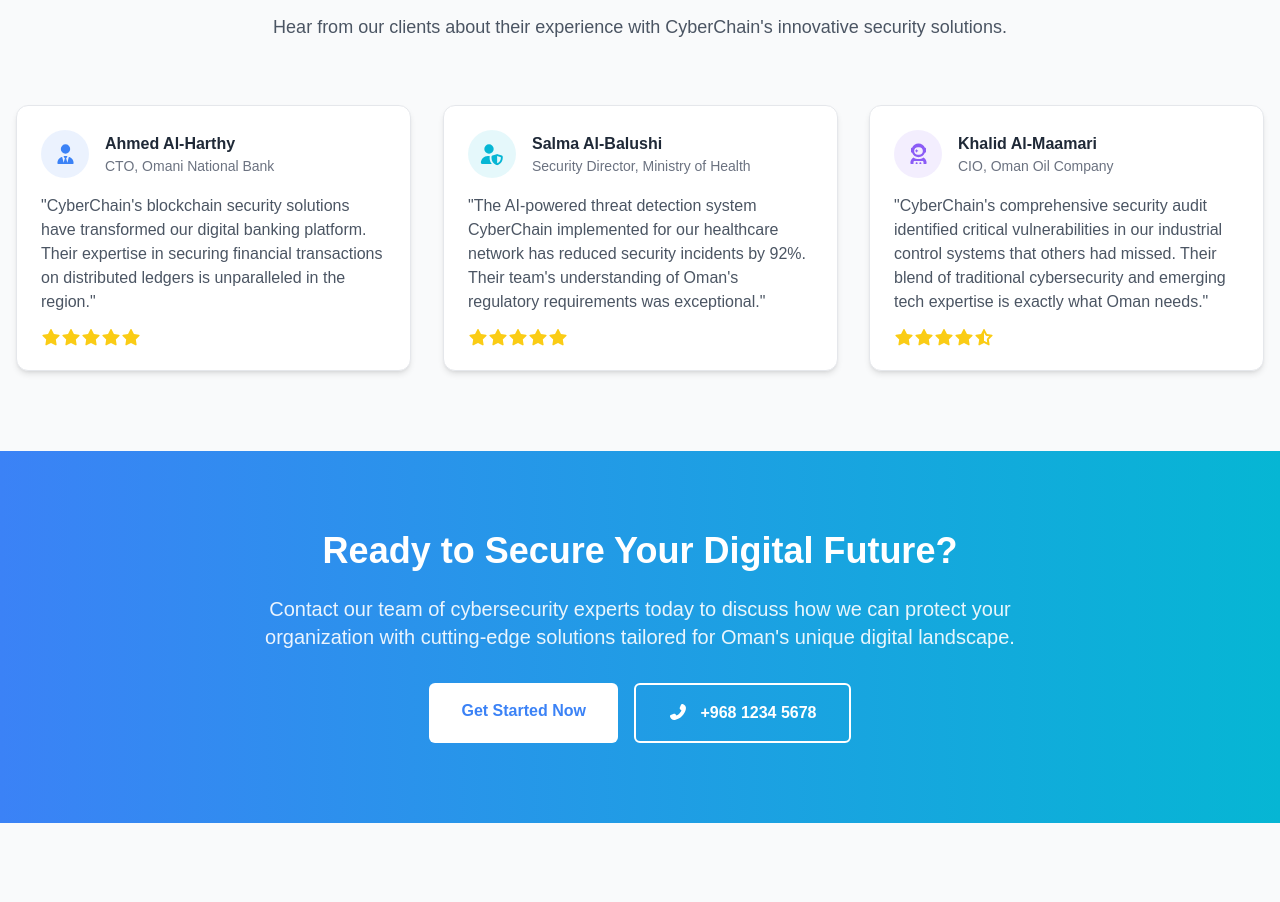
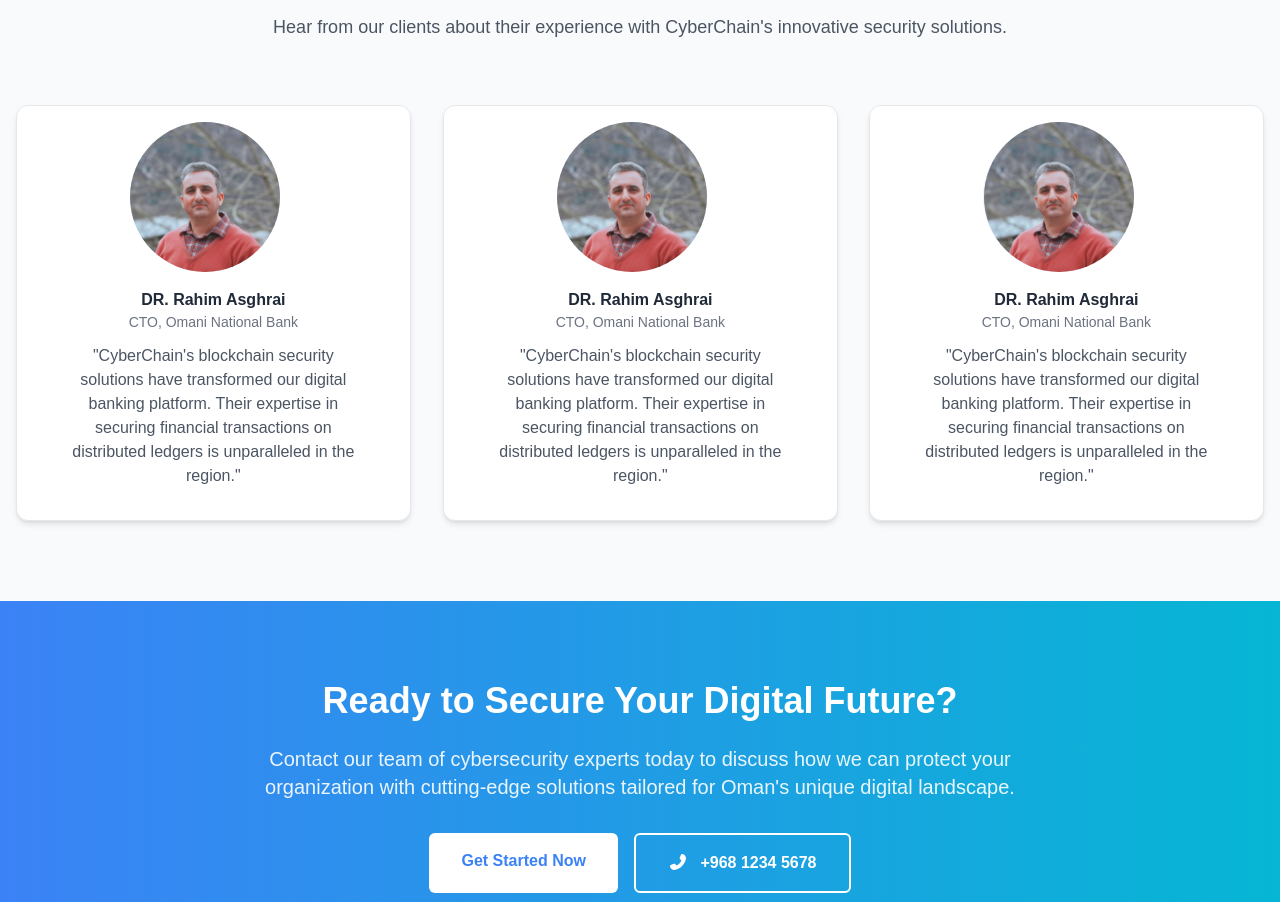
Before and after one commit to NimaDev0/cyberchain, a website: page index.html in a window 1280 px wide. Shown: the part 4336-5238 px from the top of the page. Drawn offline with nearby package versions, Linux system fonts and the light colour scheme; a web font is replaced by a local one.

Commit message:
create team

```diff
--- a/index.html
+++ b/index.html
@@ -991,107 +991,132 @@
         <div class="grid grid-cols-1 md:grid-cols-2 lg:grid-cols-3 gap-8">
           <!-- Testimonial 1 -->
           <div
-            data-aos="zoom-out-right"
-            class="bg-white dark:bg-dark-700 rounded-xl shadow-md p-6 border border-gray-200 dark:border-gray-700"
-          >
-            <div class="flex items-center mb-4">
-              <div
-                class="w-12 h-12 rounded-full bg-primary-light/10 dark:bg-primary-dark/10 flex items-center justify-center mr-4"
-              >
-                <i
+            data-aos="zoom-out-left"
+            class="bg-white dark:bg-dark-700 rounded-xl shadow-md pl-0 pr-0 pt-4 pb-4 border border-gray-200 dark:border-gray-700"
+          >
+            <div class="flex items-center justify-center mb-4">
+              <div
+                class="w-[150px] h-[150px] rounded-full bg-primary-light/10 dark:bg-primary-dark/10 flex items-center justify-center mr-4"
+              >
+                <!-- <i
                   class="fas fa-user-tie text-primary-light dark:text-primary-dark text-xl"
-                ></i>
+                ></i> -->
+                <img
+                  src="src/img/dr-asghari.jpg"
+                  alt="cta"
+                  class="rounded-full"
+                />
+              </div>
             </div>
             <div>
-                <h4 class="font-bold">Ahmed Al-Harthy</h4>
-                <p class="text-sm text-gray-500 dark:text-gray-400">
+              <h4 class="font-bold flex justify-center">DR. Rahim Asghrai</h4>
+              <p
+                class="text-sm text-gray-500 flex justify-center mb-3 dark:text-gray-400"
+              >
                 CTO, Omani National Bank
               </p>
             </div>
-            </div>
-            <p class="text-gray-600 dark:text-gray-300 mb-4">
+            <p
+              class="text-gray-600 dark:text-gray-300 mb-4 text-center max-w-[300px] mx-auto"
+            >
               "CyberChain's blockchain security solutions have transformed our
               digital banking platform. Their expertise in securing financial
               transactions on distributed ledgers is unparalleled in the
               region."
             </p>
-            <div class="flex text-yellow-400">
+            <!-- <div class="flex text-yellow-400">
               <i class="fas fa-star"></i>
               <i class="fas fa-star"></i>
               <i class="fas fa-star"></i>
               <i class="fas fa-star"></i>
               <i class="fas fa-star"></i>
-            </div>
-          </div>
-
+            </div> -->
+          </div>
           <!-- Testimonial 2 -->
           <div
-            data-aos="zoom-out-up"
-            class="bg-white dark:bg-dark-700 rounded-xl shadow-md p-6 border border-gray-200 dark:border-gray-700"
-          >
-            <div class="flex items-center mb-4">
-              <div
-                class="w-12 h-12 rounded-full bg-secondary-light/10 dark:bg-secondary-dark/10 flex items-center justify-center mr-4"
-              >
-                <i
-                  class="fas fa-user-shield text-secondary-light dark:text-secondary-dark text-xl"
-                ></i>
+            data-aos="zoom-out-down"
+            class="bg-white dark:bg-dark-700 rounded-xl shadow-md pl-0 pr-0 pt-4 pb-4 border border-gray-200 dark:border-gray-700"
+          >
+            <div class="flex items-center justify-center mb-4">
+              <div
+                class="w-[150px] h-[150px] rounded-full bg-primary-light/10 dark:bg-primary-dark/10 flex items-center justify-center mr-4"
+              >
+                <!-- <i
+                  class="fas fa-user-tie text-primary-light dark:text-primary-dark text-xl"
+                ></i> -->
+                <img
+                  src="src/img/dr-asghari.jpg"
+                  alt="cta"
+                  class="rounded-full"
+                />
+              </div>
             </div>
             <div>
-                <h4 class="font-bold">Salma Al-Balushi</h4>
-                <p class="text-sm text-gray-500 dark:text-gray-400">
-                  Security Director, Ministry of Health
-                </p>
-              </div>
-            </div>
-            <p class="text-gray-600 dark:text-gray-300 mb-4">
-              "The AI-powered threat detection system CyberChain implemented for
-              our healthcare network has reduced security incidents by 92%.
-              Their team's understanding of Oman's regulatory requirements was
-              exceptional."
-            </p>
-            <div class="flex text-yellow-400">
+              <h4 class="font-bold flex justify-center">DR. Rahim Asghrai</h4>
+              <p
+                class="text-sm text-gray-500 flex justify-center mb-3 dark:text-gray-400"
+              >
+                CTO, Omani National Bank
+              </p>
+            </div>
+            <p
+              class="text-gray-600 dark:text-gray-300 mb-4 text-center max-w-[300px] mx-auto"
+            >
+              "CyberChain's blockchain security solutions have transformed our
+              digital banking platform. Their expertise in securing financial
+              transactions on distributed ledgers is unparalleled in the
+              region."
+            </p>
+            <!-- <div class="flex text-yellow-400">
               <i class="fas fa-star"></i>
               <i class="fas fa-star"></i>
               <i class="fas fa-star"></i>
               <i class="fas fa-star"></i>
               <i class="fas fa-star"></i>
-            </div>
-          </div>
-
+            </div> -->
+          </div>
           <!-- Testimonial 3 -->
           <div
-            data-aos="zoom-out-left"
-            class="bg-white dark:bg-dark-700 rounded-xl shadow-md p-6 border border-gray-200 dark:border-gray-700"
-          >
-            <div class="flex items-center mb-4">
-              <div
-                class="w-12 h-12 rounded-full bg-accent-light/10 dark:bg-accent-dark/10 flex items-center justify-center mr-4"
-              >
-                <i
-                  class="fas fa-user-astronaut text-accent-light dark:text-accent-dark text-xl"
-                ></i>
+            data-aos="zoom-out-right"
+            class="bg-white dark:bg-dark-700 rounded-xl shadow-md pl-0 pr-0 pt-4 pb-4 border border-gray-200 dark:border-gray-700"
+          >
+            <div class="flex items-center justify-center mb-4">
+              <div
+                class="w-[150px] h-[150px] rounded-full bg-primary-light/10 dark:bg-primary-dark/10 flex items-center justify-center mr-4"
+              >
+                <!-- <i
+                  class="fas fa-user-tie text-primary-light dark:text-primary-dark text-xl"
+                ></i> -->
+                <img
+                  src="src/img/dr-asghari.jpg"
+                  alt="cta"
+                  class="rounded-full"
+                />
+              </div>
             </div>
             <div>
-                <h4 class="font-bold">Khalid Al-Maamari</h4>
-                <p class="text-sm text-gray-500 dark:text-gray-400">
-                  CIO, Oman Oil Company
-                </p>
-              </div>
-            </div>
-            <p class="text-gray-600 dark:text-gray-300 mb-4">
-              "CyberChain's comprehensive security audit identified critical
-              vulnerabilities in our industrial control systems that others had
-              missed. Their blend of traditional cybersecurity and emerging tech
-              expertise is exactly what Oman needs."
-            </p>
-            <div class="flex text-yellow-400">
+              <h4 class="font-bold flex justify-center">DR. Rahim Asghrai</h4>
+              <p
+                class="text-sm text-gray-500 flex justify-center mb-3 dark:text-gray-400"
+              >
+                CTO, Omani National Bank
+              </p>
+            </div>
+            <p
+              class="text-gray-600 dark:text-gray-300 mb-4 text-center max-w-[300px] mx-auto"
+            >
+              "CyberChain's blockchain security solutions have transformed our
+              digital banking platform. Their expertise in securing financial
+              transactions on distributed ledgers is unparalleled in the
+              region."
+            </p>
+            <!-- <div class="flex text-yellow-400">
               <i class="fas fa-star"></i>
               <i class="fas fa-star"></i>
               <i class="fas fa-star"></i>
               <i class="fas fa-star"></i>
-              <i class="fas fa-star-half-alt"></i>
-            </div>
+              <i class="fas fa-star"></i>
+            </div> -->
           </div>
         </div>
       </div>
@@ -1434,7 +1459,7 @@
       class="py-20 bg-gradient-to-r bg-primary-light/10 text-primary-light dark:bg-primary-dark/10 dark:text-primary-dark"
     >
       <div class="container mx-auto px-4 text-center">
-        <div class="overflow-hidden  py-4 w-full">
+        <div class="overflow-hidden py-4 w-full">
           <div
             class="animate-slide flex gap-12 text-white text-5xl justify-center"
           >
```
Also changed, not shown: src/img/dr-asghari.jpg (added). Lines whose indentation alone changed are shown as unchanged.
